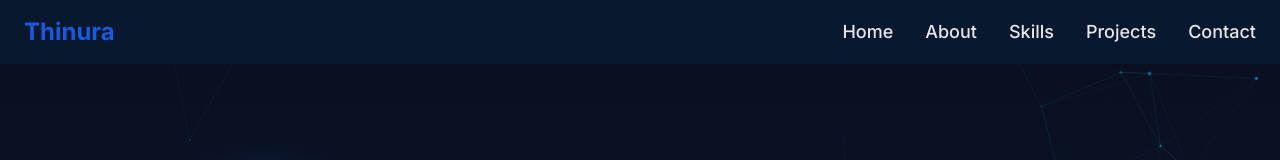
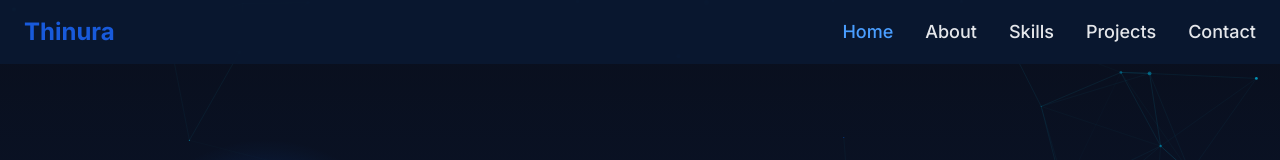
Before and after one commit to Thinura66/Port_Folio, a React (Vite) app: page / in a window 1280 px wide. Shown: the top 160 px of the page. Built offline with nearby package versions, Linux system fonts and the light colour scheme.

Commit message:
feat: add navbar scroll shadow and active-section highlighting

```diff
--- a/src/components/Navbar/Navbar.jsx
+++ b/src/components/Navbar/Navbar.jsx
@@ -1,36 +1,61 @@
-import React, { useState } from 'react';
+import React, { useState, useEffect } from 'react';
+
+const NAV_LINKS = [
+  { id: 'home', label: 'Home' },
+  { id: 'about', label: 'About' },
+  { id: 'skills', label: 'Skills' },
+  { id: 'projects', label: 'Projects' },
+  { id: 'contact', label: 'Contact' },
+];
 
 const Navbar = () => {
   const [isMenuOpen, setIsMenuOpen] = useState(false);
+  const [isScrolled, setIsScrolled] = useState(false);
+  const [activeSection, setActiveSection] = useState('home');
+
+  useEffect(() => {
+    const handleScroll = () => {
+      setIsScrolled(window.scrollY > 20);
+
+      const sections = NAV_LINKS
+        .map(({ id }) => document.getElementById(id))
+        .filter(Boolean);
+      const current = sections.find((section) => {
+        const rect = section.getBoundingClientRect();
+        return rect.top <= 120 && rect.bottom >= 120;
+      });
+      if (current) setActiveSection(current.id);
+    };
+
+    window.addEventListener('scroll', handleScroll, { passive: true });
+    handleScroll();
+    return () => window.removeEventListener('scroll', handleScroll);
+  }, []);
+
+  const linkClass = (id) =>
+    `text-lg transition-colors duration-300 ${
+      activeSection === id ? 'text-primary-400' : 'text-gray-200 hover:text-primary-400'
+    }`;
 
   return (
-    <nav className="bg-primary-900/95 backdrop-blur-md fixed top-0 w-full z-50 px-4 py-2">
+    <nav
+      className={`bg-primary-900/95 backdrop-blur-md fixed top-0 w-full z-50 px-4 py-2 transition-shadow duration-300 ${
+        isScrolled ? 'shadow-lg shadow-black/30 border-b border-white/10' : ''
+      }`}
+    >
       <div className="w-full max-w-none md:max-w-7xl mx-auto flex justify-between items-center h-12">
-        {/* Logo */}
         <a href="#home" className="text-primary-500 text-2xl font-bold hover:text-primary-400 transition-colors">
           Thinura
         </a>
 
-        {/* Desktop Menu */}
         <div className="hidden md:flex space-x-8">
-          <a href="#home" className="text-gray-200 hover:text-primary-400 transition-colors text-lg">
-            Home
-          </a>
-          <a href="#about" className="text-gray-200 hover:text-primary-400 transition-colors text-lg">
-            About
-          </a>
-          <a href="#skills" className="text-gray-200 hover:text-primary-400 transition-colors text-lg">
-            Skills
-          </a>
-          <a href="#projects" className="text-gray-200 hover:text-primary-400 transition-colors text-lg">
-            Projects
-          </a>
-          <a href="#contact" className="text-gray-200 hover:text-primary-400 transition-colors text-lg">
-            Contact
-          </a>
+          {NAV_LINKS.map(({ id, label }) => (
+            <a key={id} href={`#${id}`} className={linkClass(id)}>
+              {label}
+            </a>
+          ))}
         </div>
 
-        {/* Mobile Menu Button */}
         <button
           className="md:hidden text-white focus:outline-none"
           onClick={() => setIsMenuOpen(!isMenuOpen)}
@@ -45,28 +70,19 @@ const Navbar = () => {
         </button>
       </div>
 
-      {/* Mobile Menu */}
-      {isMenuOpen && (
-        <div className="md:hidden mt-4 pb-4">
-          <div className="flex flex-col space-y-4">
-            <a href="#home" className="text-gray-200 hover:text-primary-400 transition-colors text-lg" onClick={() => setIsMenuOpen(false)}>
-              Home
+      <div
+        className={`md:hidden overflow-hidden transition-all duration-300 ease-out ${
+          isMenuOpen ? 'max-h-96 opacity-100 mt-4 pb-4' : 'max-h-0 opacity-0'
+        }`}
+      >
+        <div className="flex flex-col space-y-4">
+          {NAV_LINKS.map(({ id, label }) => (
+            <a key={id} href={`#${id}`} className={linkClass(id)} onClick={() => setIsMenuOpen(false)}>
+              {label}
             </a>
-            <a href="#about" className="text-gray-200 hover:text-primary-400 transition-colors text-lg" onClick={() => setIsMenuOpen(false)}>
-              About
-            </a>
-            <a href="#skills" className="text-gray-200 hover:text-primary-400 transition-colors text-lg" onClick={() => setIsMenuOpen(false)}>
-              Skills
-            </a>
-            <a href="#projects" className="text-gray-200 hover:text-primary-400 transition-colors text-lg" onClick={() => setIsMenuOpen(false)}>
-              Projects
-            </a>
-            <a href="#contact" className="text-gray-200 hover:text-primary-400 transition-colors text-lg" onClick={() => setIsMenuOpen(false)}>
-              Contact
-            </a>
-          </div>
+          ))}
         </div>
-      )}
+      </div>
     </nav>
   );
 };
```
